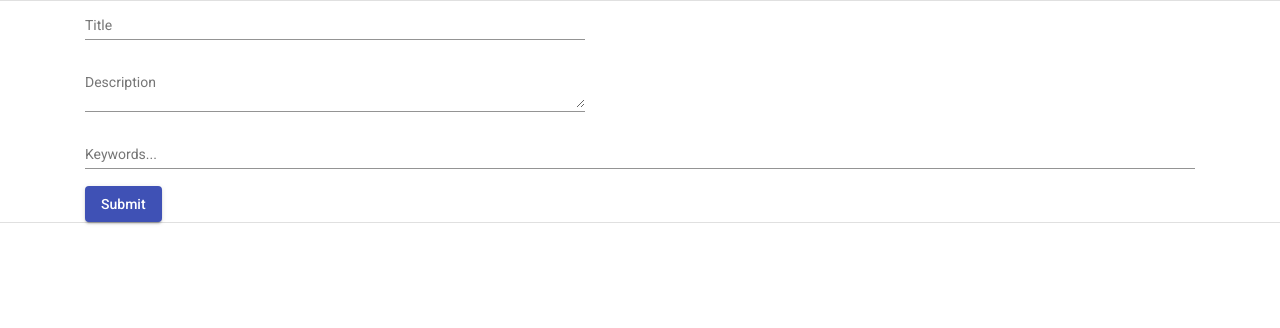
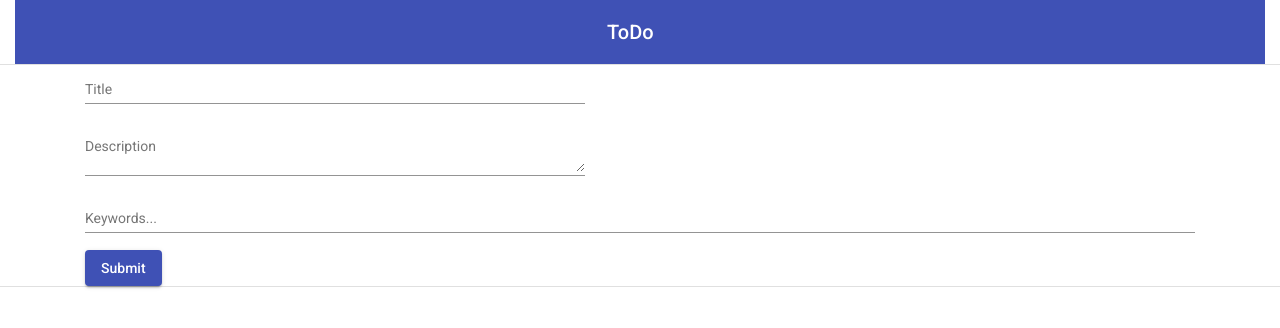
Before and after one commit to RitikDua/Angular-ToDo, an Angular app: page / in a window 1280 px wide. Shown: the top 328 px of the page. Built offline with nearby package versions, Linux system fonts and the light colour scheme.

Commit message:
Bugs Fixed

```diff
--- a/src/app/app.component.html
+++ b/src/app/app.component.html
@@ -1,3 +1,12 @@
 <!-- <mat-slider min="1" max="100" step="1" value="1"></mat-slider> -->
+<div class="container-fluid header" >
+<mat-toolbar color="primary">
+  <mat-toolbar-row>
+    <h2 style="margin-left:45vw;"class="center">ToDo</h2>
+
+
+  </mat-toolbar-row>
+</mat-toolbar>
+</div>
 <app-create-todo (notify)="dataFromChild($event)" ></app-create-todo>
 <app-list [data]="dataToChild()"></app-list>
--- a/src/app/create-todo/create-todo.component.html
+++ b/src/app/create-todo/create-todo.component.html
@@ -19,14 +19,14 @@
       {{keyword.name}}
       <mat-icon matChipRemove *ngIf="removable">cancel</mat-icon>
     </mat-chip>
-    <input matTooltip="press enter after each word" #keyword placeholder="Keywords..."
+    <input matTooltip="press enter after each word" #keywordInput placeholder="Keywords..."
            [matChipInputFor]="chipList"
            [matChipInputSeparatorKeyCodes]="separatorKeysCodes"
            [matChipInputAddOnBlur]="addOnBlur"
            (matChipInputTokenEnd)="add($event)">
   </mat-chip-list>
 </mat-form-field>    <button mat-raised-button color="primary"
-(click)="data(description,title)"
+(click)="data(description,title,keywordInput)"
 >Submit</button>
 
 
--- a/src/app/create-todo/create-todo.component.ts
+++ b/src/app/create-todo/create-todo.component.ts
@@ -47,19 +47,20 @@ export class CreateTodoComponent implements OnInit {
       input.value = '';
     }
   }
-  addKeyword(data:HTMLInputElement):void{
-  	console.log(data.value);
-  }
+
   //All Data from create-todo-form
-	data(description:HTMLInputElement,title:HTMLInputElement){
+	data(description:HTMLInputElement,title:HTMLInputElement,keywords:HTMLInputElement){
 		this.description=description.value;
 			this.title=title.value;
 			console.log(this.title+" "+this.description+" "+this.keywords);
 	//reset input value
 	title.value="";
 	description.value="";
+  keywords.value="";
+
+
 	this.notify.emit({"title":this.title,"description":this.description,"keywords":this.keywords});
-
+	this.keywords=[];
 	}
   remove(keyword: keyword): void {
     const index = this.keywords.indexOf(keyword);
--- a/src/app/material.module.ts
+++ b/src/app/material.module.ts
@@ -9,11 +9,12 @@ import {MatIconModule} from '@angular/material/icon';
 import {MatInputModule} from '@angular/material/input';
 import {MatListModule} from '@angular/material/list';
 import {MatButtonModule} from '@angular/material/button';
-
+import {MatToolbarModule} from '@angular/material/toolbar';
 import {MatExpansionModule} from '@angular/material/expansion';
 @NgModule({
    imports: [
       CommonModule,
+      MatToolbarModule,
       MatInputModule,
       MatListModule,
       MatExpansionModule,
@@ -25,7 +26,7 @@ import {MatExpansionModule} from '@angular/material/expansion';
    		MatButtonModule
    ],
    exports: [
-
+      MatToolbarModule,
       MatInputModule,
       MatListModule,MatExpansionModule,
       MatCheckboxModule,
```
